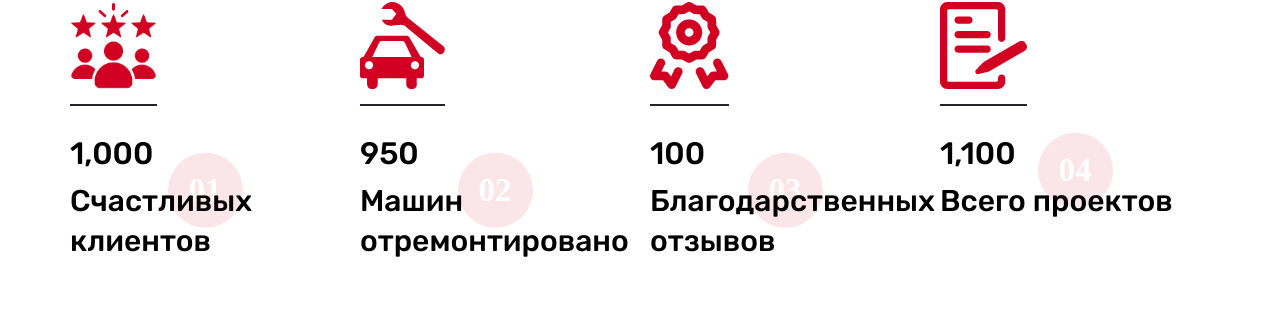
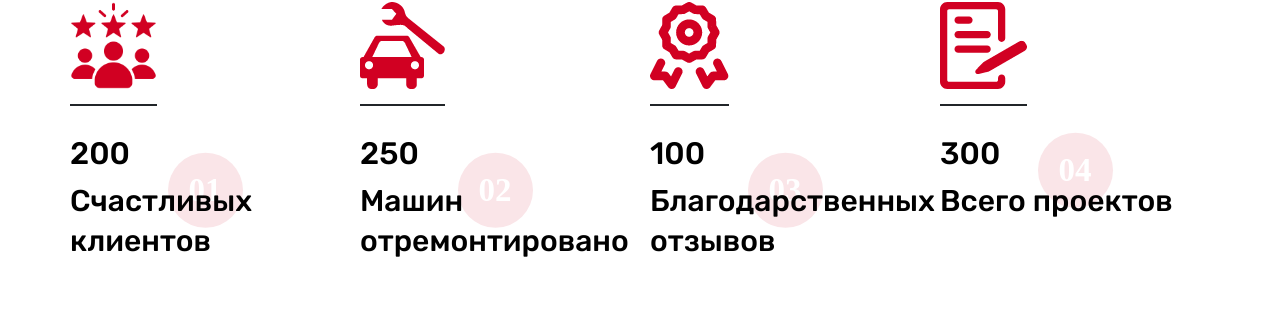
Before and after one commit to lomowg/CodingSite, a Flask app: page / in a window 1280 px wide. Shown: the part 4953-5285 px from the top of the page. Run offline with Flask 3, Linux system fonts and the light colour scheme; some libraries are stand-ins or nearby versions.

Commit message:
yandex verification

```diff
--- a/templates/index.html
+++ b/templates/index.html
@@ -7,7 +7,7 @@
   <link rel="icon" type="image/x-icon" href="{{ url_for('static', filename='images/3333.png') }}">
   <title>BMW FORCE - Кодирование, Диагностика автомобилей BMW</title>
   <meta name='robots' content='max-image-preview:large' />
-
+  <meta name="yandex-verification" content="8ee8b973a597ec16" />
   <link rel='stylesheet' id='elementor-frontend-css' href="{{ url_for('static', filename='styles/elementor-frontend-css.css') }}" type='text/css' media='all' />
   <link rel='stylesheet' id='elementor-post-958-css' href="{{ url_for('static', filename='styles/elementor-post-958-css.css') }}" type='text/css' media='all' />
   <link rel='stylesheet' id='elementor-post-990-css' href="{{ url_for('static', filename='styles/elementor-post-990-css.css') }}" type='text/css' media='all' />
@@ -1045,7 +1045,7 @@
                       <div class="elementor-counter-title">Счастливых клиентов</div>
                       <div class="elementor-counter-number-wrapper">
                         <span class="elementor-counter-number-prefix"></span>
-                        <span class="elementor-counter-number" data-duration="2000" data-to-value="1000" data-from-value="0" data-delimiter=",">0</span>
+                        <span class="elementor-counter-number" data-duration="2000" data-to-value="200" data-from-value="0" data-delimiter=",">0</span>
                         <span class="elementor-counter-number-suffix"></span>
                       </div>
                     </div>
@@ -1065,7 +1065,7 @@
                       <div class="elementor-counter-title">Машин отремонтировано</div>
                       <div class="elementor-counter-number-wrapper">
                         <span class="elementor-counter-number-prefix"></span>
-                        <span class="elementor-counter-number" data-duration="2000" data-to-value= "950" data-from-value="0" data-delimiter=",">0</span>
+                        <span class="elementor-counter-number" data-duration="2000" data-to-value= "250" data-from-value="0" data-delimiter=",">0</span>
                         <span class="elementor-counter-number-suffix"></span>
                       </div>
                     </div>
@@ -1105,7 +1105,7 @@
                       <div class="elementor-counter-title">Всего проектов</div>
                       <div class="elementor-counter-number-wrapper">
                         <span class="elementor-counter-number-prefix"></span>
-                        <span class="elementor-counter-number" data-duration="2000" data-to-value="1100" data-from-value="0" data-delimiter=",">0</span>
+                        <span class="elementor-counter-number" data-duration="2000" data-to-value="300" data-from-value="0" data-delimiter=",">0</span>
                         <span class="elementor-counter-number-suffix"></span>
                       </div>
                     </div>
```
